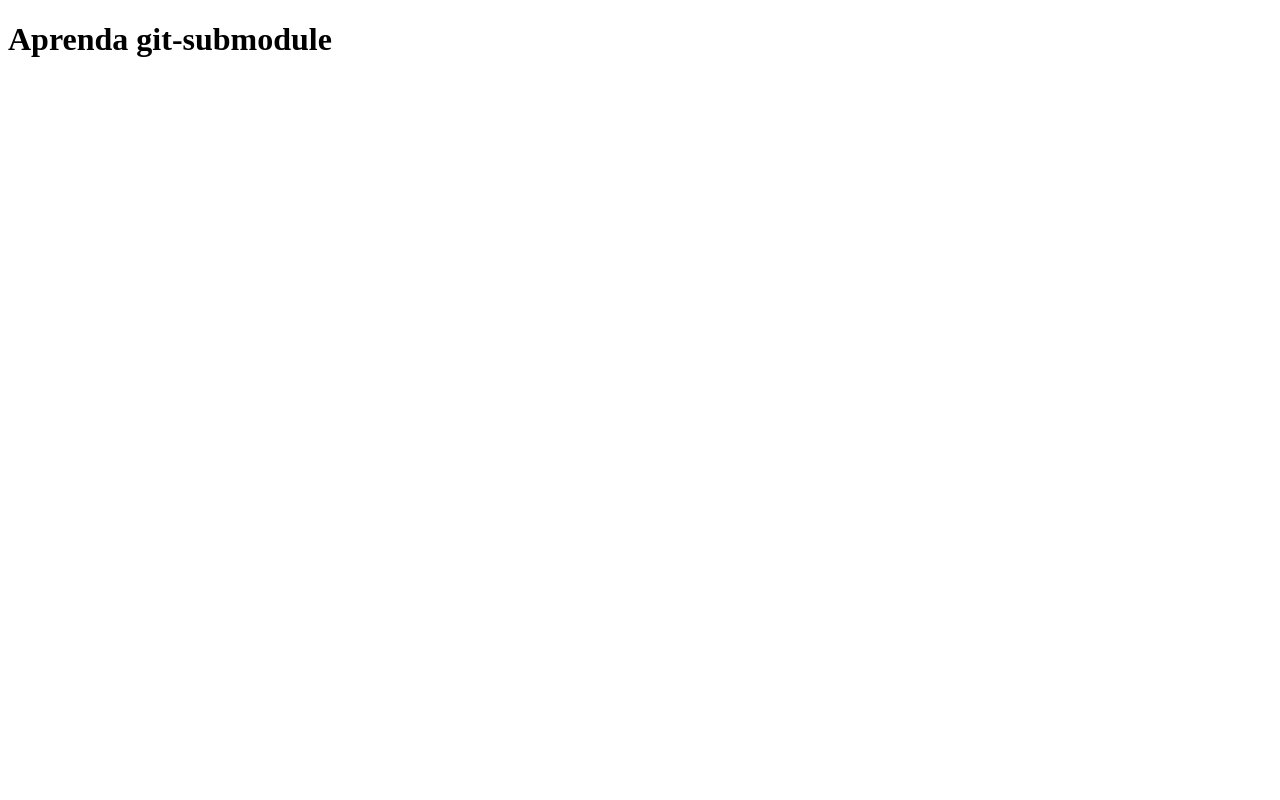
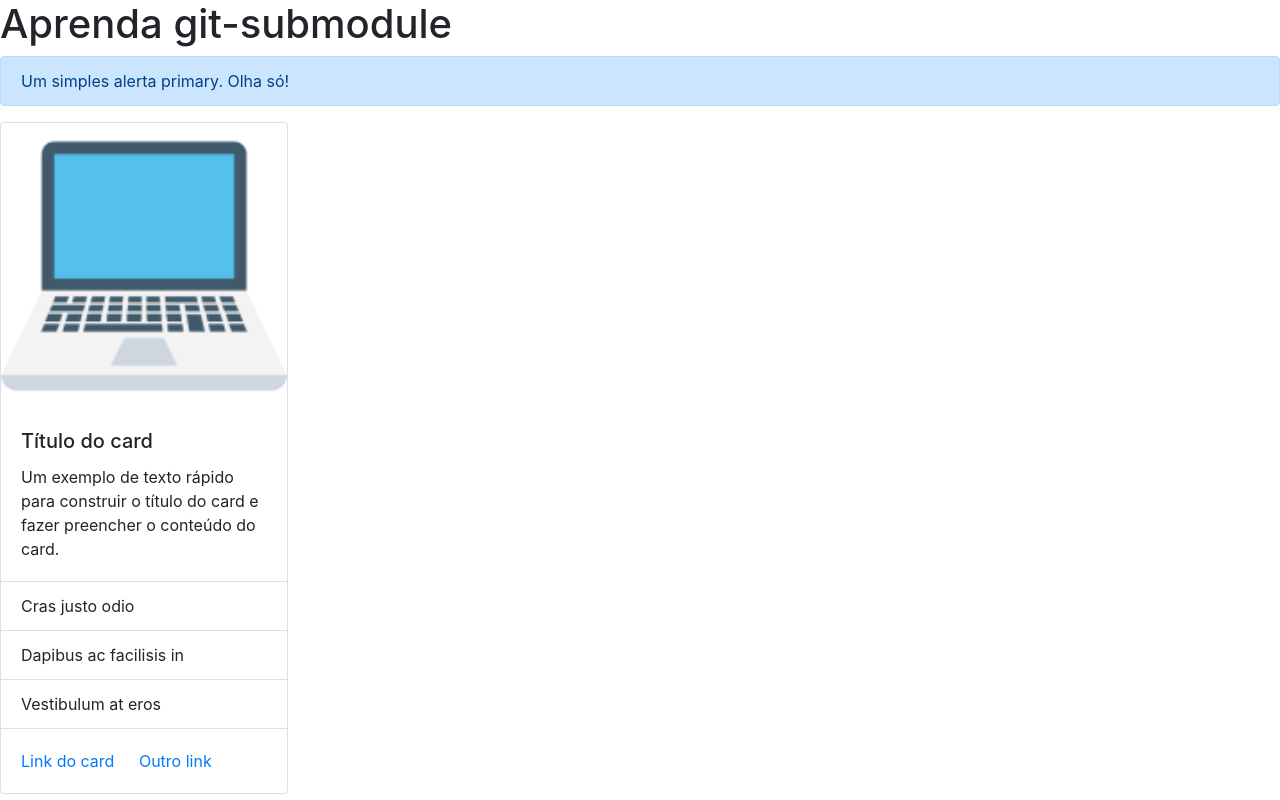
Before and after one commit to fiap-bnb-devops-2/git-submodule, a plain HTML site: page index.html in a window 1280 px wide. Drawn offline with nearby package versions, Linux system fonts and the light colour scheme.

Commit message:
submodules

```diff
--- a/index.html
+++ b/index.html
@@ -4,6 +4,7 @@
 <head>
     <meta charset="UTF-8">
     <meta name="viewport" content="width=device-width, initial-scale=1.0">
+    <link rel="stylesheet" href="bootstrap/dist/css/bootstrap.min.css">
     <title>Document</title>
 </head>
 
@@ -11,6 +12,28 @@
 
     <h1>Aprenda git-submodule</h1>
 
+    <div class="alert alert-primary" role="alert">
+        Um simples alerta primary. Olha só!
+    </div>
+
+    <div class="card" style="width: 18rem;">
+        <img class="card-img-top" src="image.png" alt="Imagem de capa do card">
+        <div class="card-body">
+            <h5 class="card-title">Título do card</h5>
+            <p class="card-text">Um exemplo de texto rápido para construir o título do card e fazer preencher o conteúdo
+                do card.</p>
+        </div>
+        <ul class="list-group list-group-flush">
+            <li class="list-group-item">Cras justo odio</li>
+            <li class="list-group-item">Dapibus ac facilisis in</li>
+            <li class="list-group-item">Vestibulum at eros</li>
+        </ul>
+        <div class="card-body">
+            <a href="#" class="card-link">Link do card</a>
+            <a href="#" class="card-link">Outro link</a>
+        </div>
+    </div>
+
 </body>
 
 </html>
```
Also changed, not shown: image.png (added), 1 other file.
